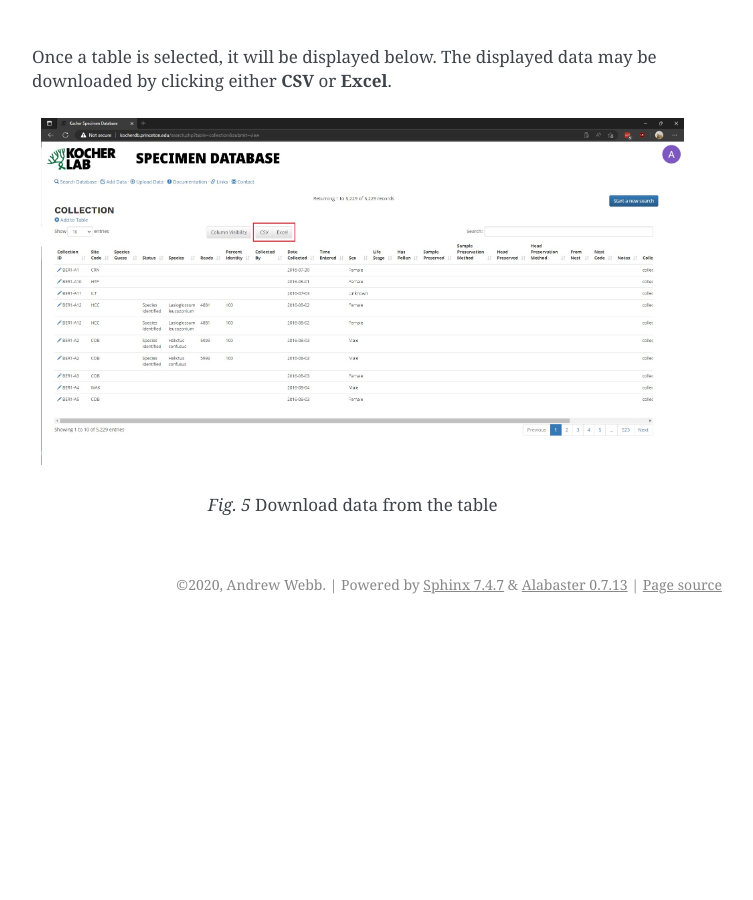
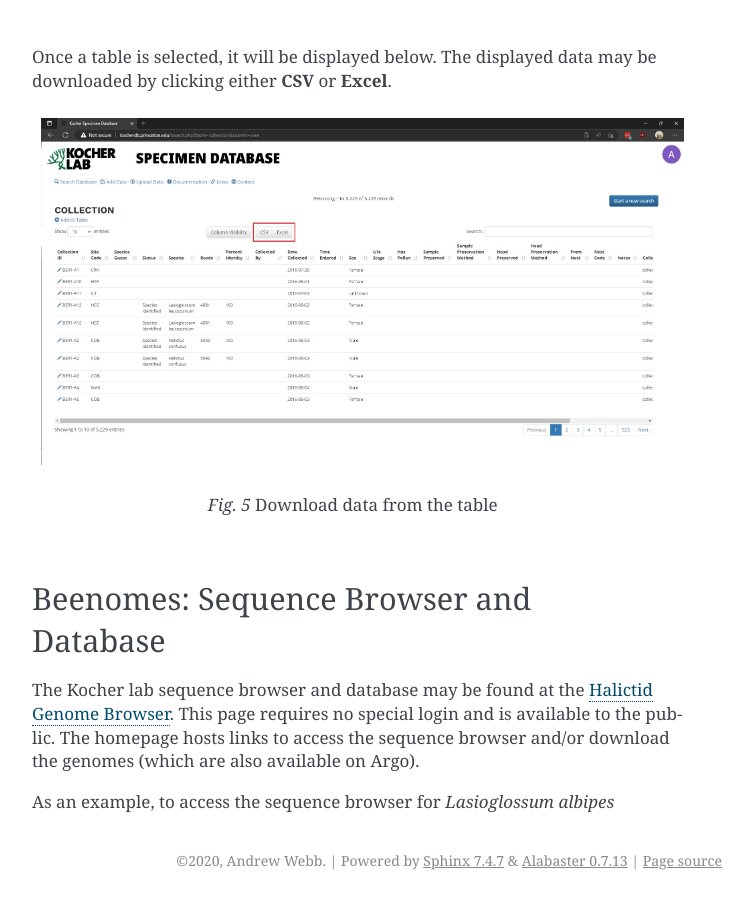
Before and after one commit to kocherlab/kocher_guides, a Sphinx documentation site: the page built from docs/Guides/LabResources.rst, in a window 1280 px wide and 900 px high, scrolled down 2199 px. Shown: the whole window, without its empty margins (388-1141 px from the left). Built offline with Sphinx 7.4.7, drawn with Linux system fonts in a browser that asks for light colours; before the commit the page ends 2823 px from its top, so only the background shows below that; some of the changed text lies outside the part shown.

Commit message:
Testing border

```diff
--- a/docs/Guides/LabResources.rst
+++ b/docs/Guides/LabResources.rst
@@ -12,10 +12,9 @@
 * Permission for the account to access the database (ask Andrew)
 
 .. figure:: LabResources/SDB_Login.jpg
+    :class: with-border
     :width: 100%
     :align: center
-    :figclass: align-center
-    :class: with-border
     :name: Account
 
     Login Page
@@ -62,3 +61,11 @@
     :name: Homepage
 
     Download data from the table
+
+
+***************************************
+Beenomes: Sequence Browser and Database
+***************************************
+The Kocher lab sequence browser and database may be found at the `Halictid Genome Browser <https://beenomes.princeton.edu/>`_. This page requires no special login and is available to the public. The homepage hosts links to access the sequence browser and/or download the genomes (which are also available on Argo).
+
+As an example, to access the sequence browser for *Lasioglossum albipes*
```
